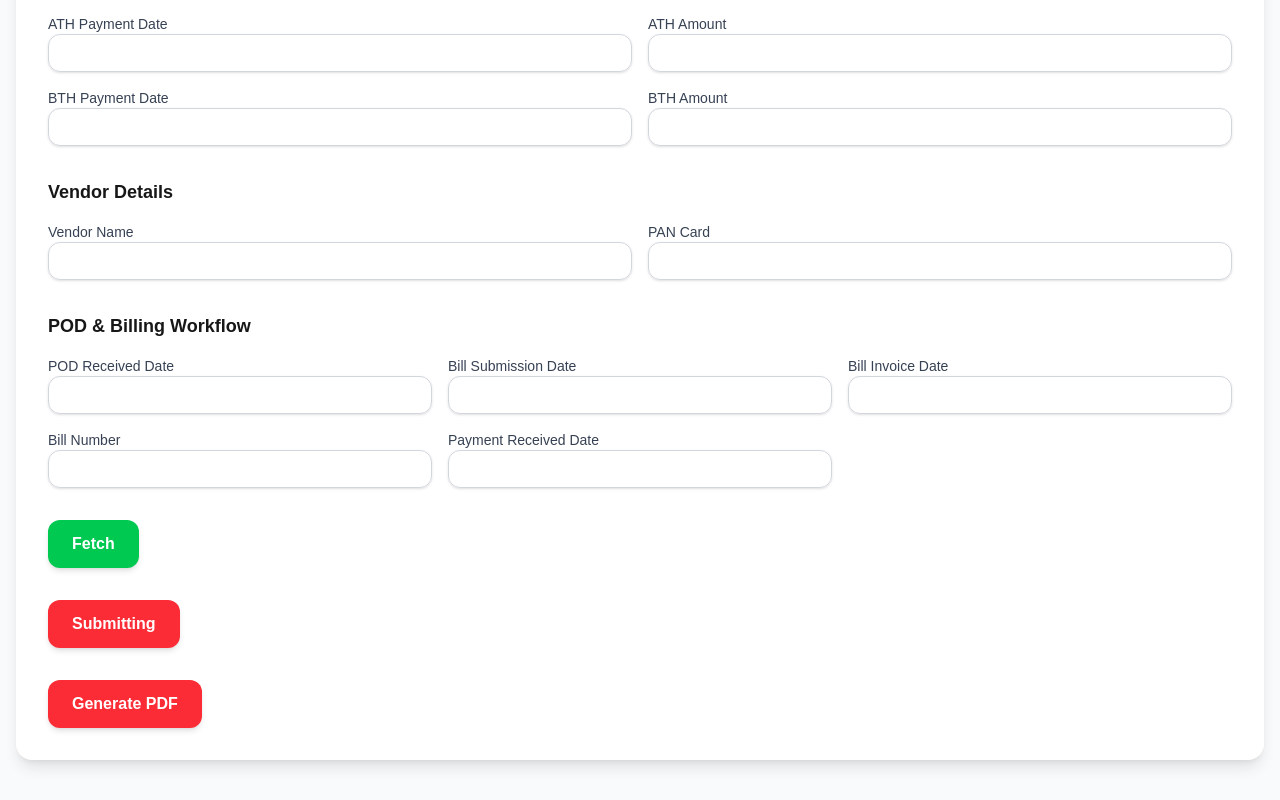
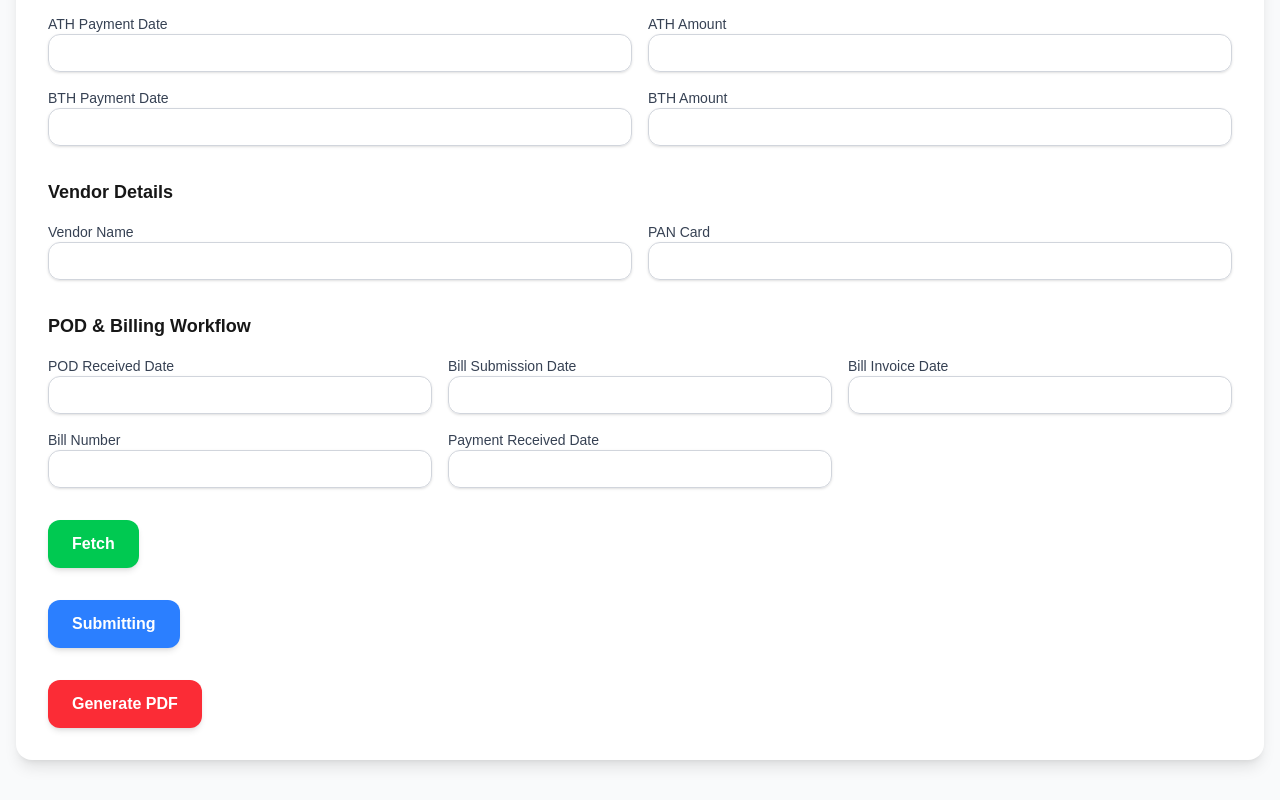
Before and after one commit to Imposter09/ARCH, a Next.js app: page /main in a window 1280 px wide. Shown: the part 2064-2864 px from the top of the page. Built offline with nearby package versions, Linux system fonts and the light colour scheme.

Commit message:
Update page.js

```diff
--- a/app/main/page.js
+++ b/app/main/page.js
@@ -552,7 +552,7 @@ const inputClass =
   <button
               type="button"
               onClick={handleSubmit}
-              className="bg-red-500 text-white px-6 py-3 rounded-xl font-semibold shadow-md hover:bg-red-600 hover:shadow-lg transition duration-300 transform hover:-translate-y-1"
+              className="bg-blue-500 text-white px-6 py-3 rounded-xl font-semibold shadow-md hover:bg-red-600 hover:shadow-lg transition duration-300 transform hover:-translate-y-1"
               disabled={pdfLoading}
             >
               {pdfLoading ? "Submit" : "Submitting"}
```
